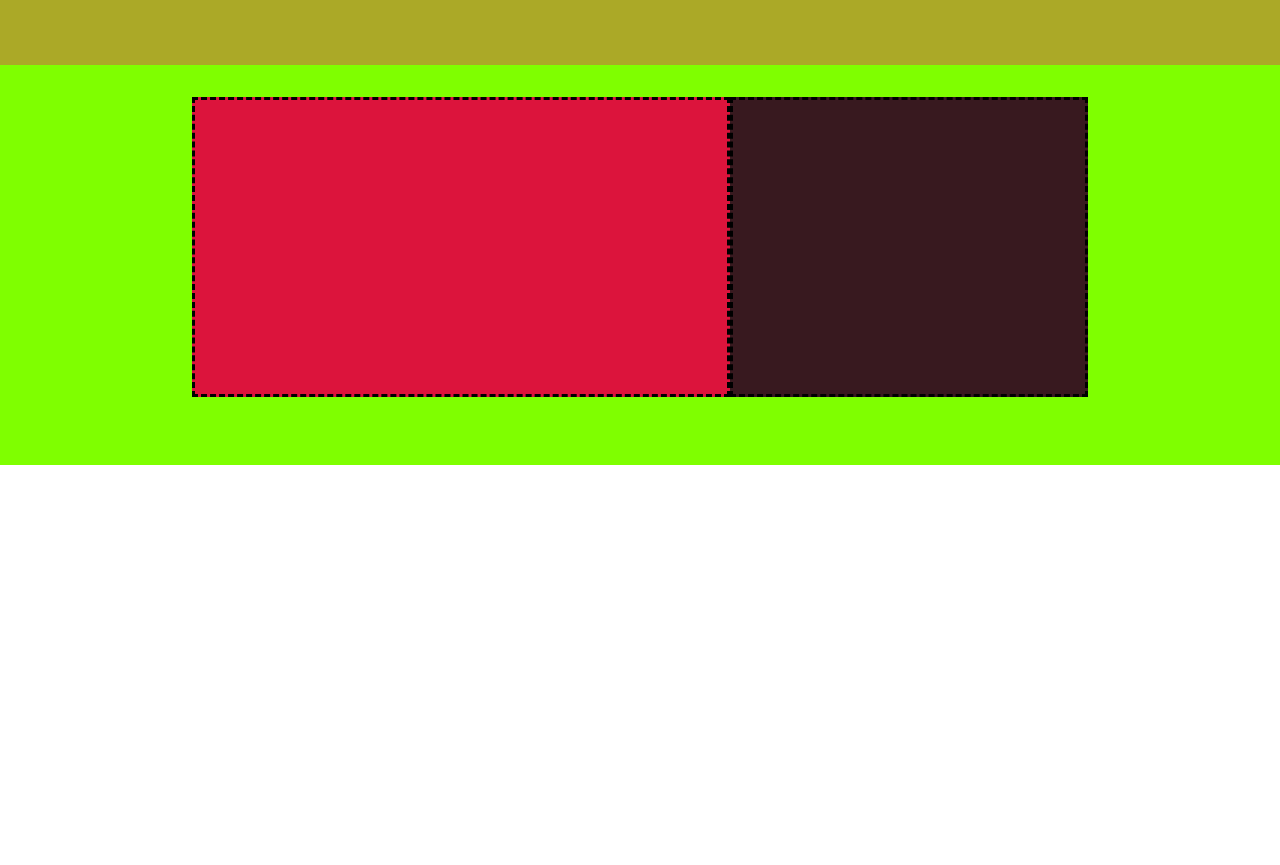
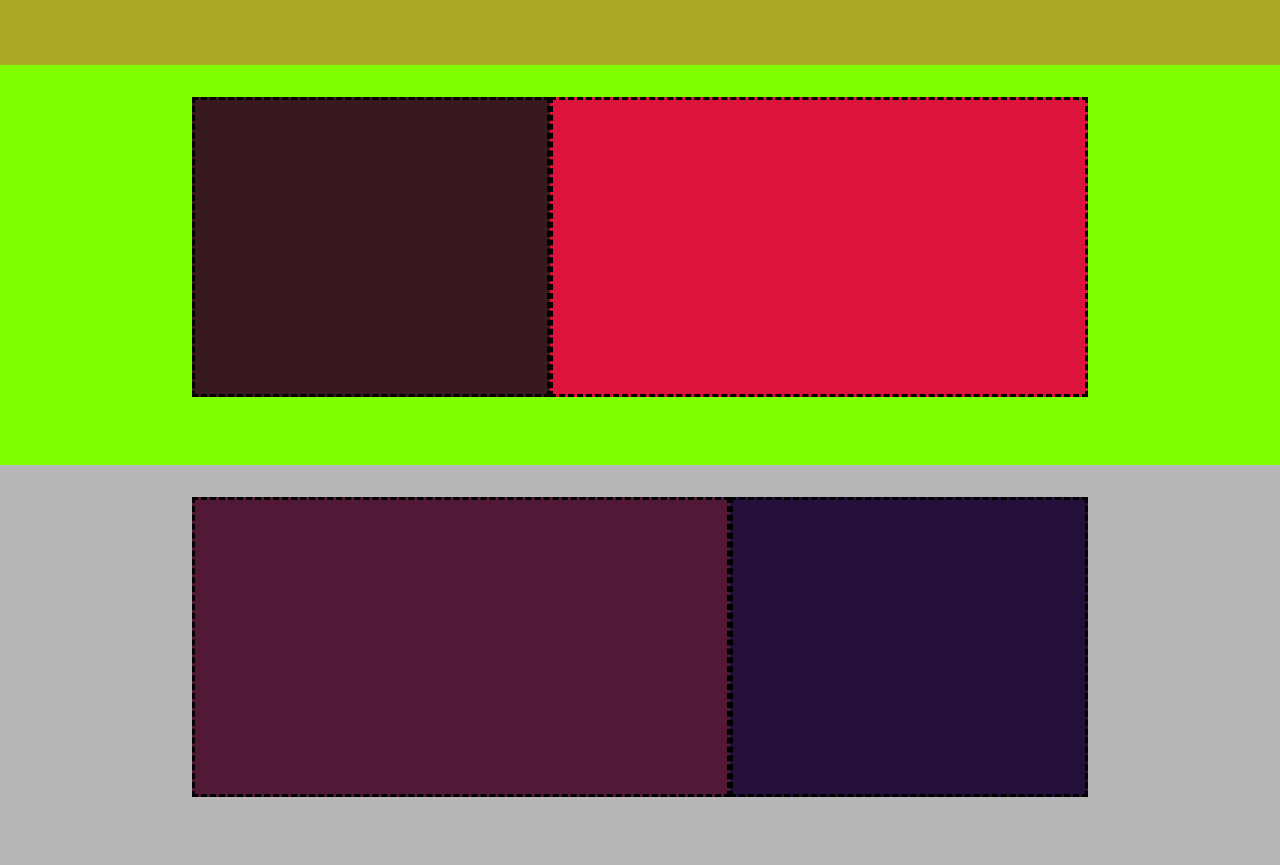
Before and after one commit to LuigiGrimaldi/htmlcss-struttura-discord, a plain HTML site: page index.html in a window 1280 px wide. Shown: the part 795-1660 px from the top of the page. Before the commit the page ends 1260 px from the top, so only its background shows below. Drawn offline with Linux system fonts and the light colour scheme.

Commit message:
section_community commit

```diff
--- a/assets/css/style.css
+++ b/assets/css/style.css
@@ -1,127 +1,149 @@
-*{
+* {
     margin: 0;
     padding: 0;
     box-sizing: border-box;
 }
 
-.d-flex{
+.d-flex {
     display: flex;
 }
 
+.d-flex-reverse {
+    display: flex;
+    flex-direction: row-reverse;
+}
+
+.container {
+    width: 70%;
+    max-width: 1140px;
+    margin: auto;
+}
 
 
-.debug #site_header{
+/* REGION DEBUG */
+
+.debug #site_header {
     height: 60px;
     padding: 0.75rem;
     background-color: blueviolet;
 }
 
 
-.debug #site_main{
+.debug #site_main {
     height: 300px;
     background-color: orange;
 }
 
-.debug .logo{
+.debug .logo {
     background-color: greenyellow;
 }
 
-.debug .login{
+.debug .login {
     background-color: greenyellow;
 }
 
-.debug .menu{
+.debug .menu {
     background-color: greenyellow;
 }
 
-.debug #banner{
+.debug #banner {
     height: 400px;
     background-color: blue;
 }
 
-.debug .text{
+.debug .text {
     background-color: violet;
     border: dashed;
     height: 300px;
 }
 
-.debug #pvt_talk{
+.debug #pvt_talk {
     height: 400px;
     background-color: rgb(171, 169, 39);
 }
 
-.container{
-    width: 70%;
-    max-width: 1140px;
-    margin: auto;
-}
 
-.debug .left_block{
+.debug .left_block {
     width: 60%;
     max-width: 1140px;
     height: 300px;
     border: dashed;
 }
 
-.debug .pvt_left{
+.debug .pvt_left {
     background-color: coral;
 }
 
-.debug .right_block{
+.debug .right_block {
     width: 40%;
     max-width: 1140px;
     height: 300px;
     border: dashed;
 }
 
-.debug .pvt_right{
+.debug .pvt_right {
     background-color: rgb(225, 1, 169);
 }
 
-.debug #meet_easy{
+.debug #meet_easy {
     height: 400px;
     background-color: chartreuse;
 }
 
-.debug .easy_left{
+.debug .easy_left {
     background-color: crimson;
 }
 
-.debug .easy_right{
+.debug .easy_right {
     background-color: rgb(56, 25, 31);
 }
 
-.menu{
+.debug #community{
+    height: 400px;
+    background-color: rgb(183, 183, 183);
+}
+
+.debug .community_left{
+    background-color: rgb(81, 25, 53);
+}
+
+.debug .community_right{
+    background-color: rgb(35, 15, 57);
+}
+
+/* --/ END REGION DEBUG */
+
+.menu {
     width: 60%;
     border: 2px dashed black;
     text-align: center;
     padding: 0.25rem;
 }
 
-.logo{
+.logo {
     width: 20%;
     border: 2px dashed black;
     padding: 0.25rem;
 }
 
-.login{
+.login {
     width: 20%;
     text-align: right;
     border: 2px dashed black;
     padding: 0.25rem;
-q}
+    q
+}
 
-.pt-2{
+.pt-2 {
     padding-top: 2rem;
 }
 
-#banner .text{
+#banner .text {
     padding: 2rem;
 }
 
-#banner{
+#banner {
     padding: 2rem;
 }
-#site_header{
 
-}
+#site_header {}
--- a/index.html
+++ b/index.html
@@ -47,12 +47,24 @@
         </section>
 
         <section id="meet_easy">
-            <div class="container d-flex pt-2">
+            <div class="container d-flex-reverse pt-2">
                 <div class="left_block easy_left">
 
                 </div>
 
                 <div class="right_block easy_right">
+
+                </div>
+            </div>
+        </section>
+
+        <section id="community">
+            <div class="container d-flex pt-2">
+                <div class="left_block community_left">
+
+                </div>
+
+                <div class="right_block community_right">
 
                 </div>
             </div>
```
